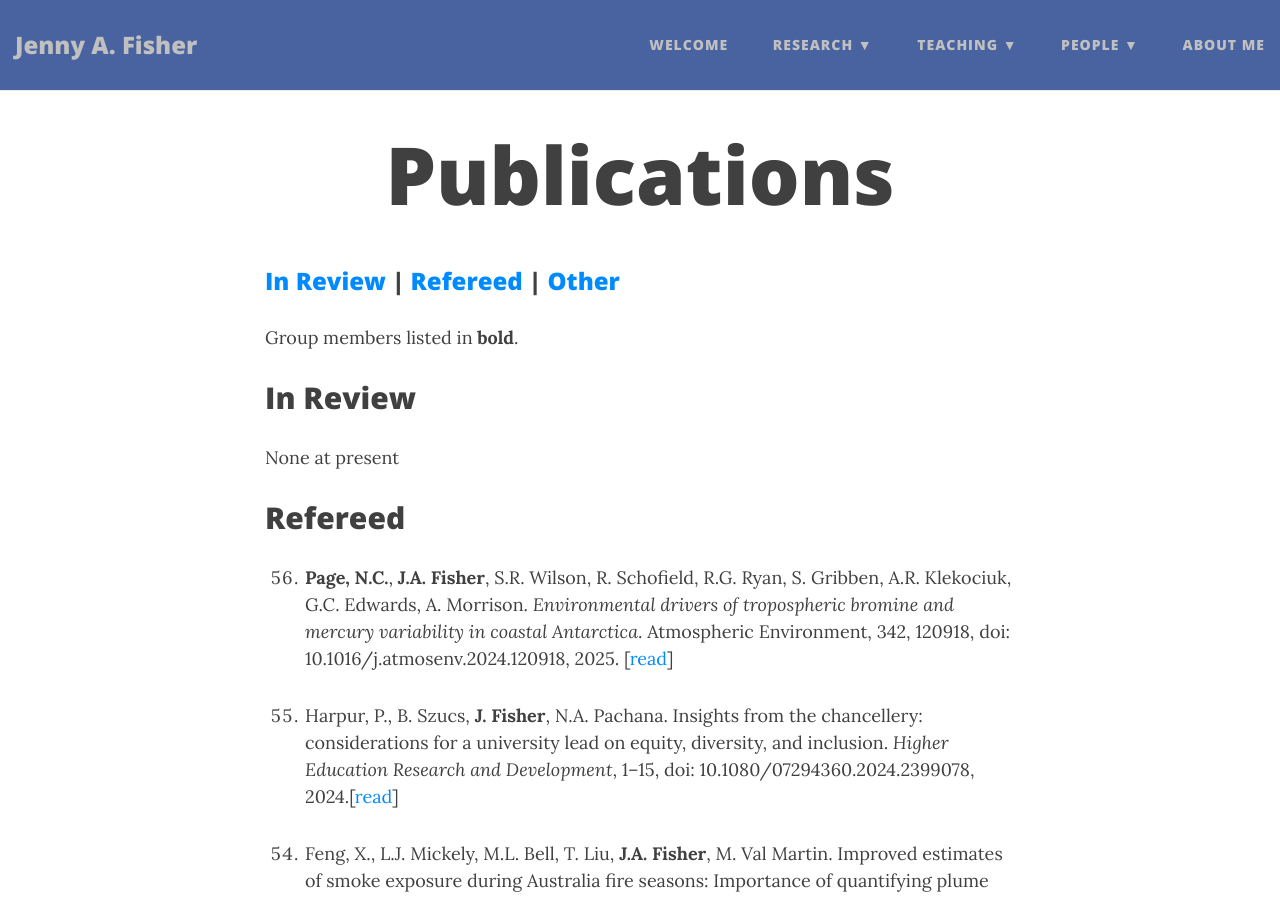
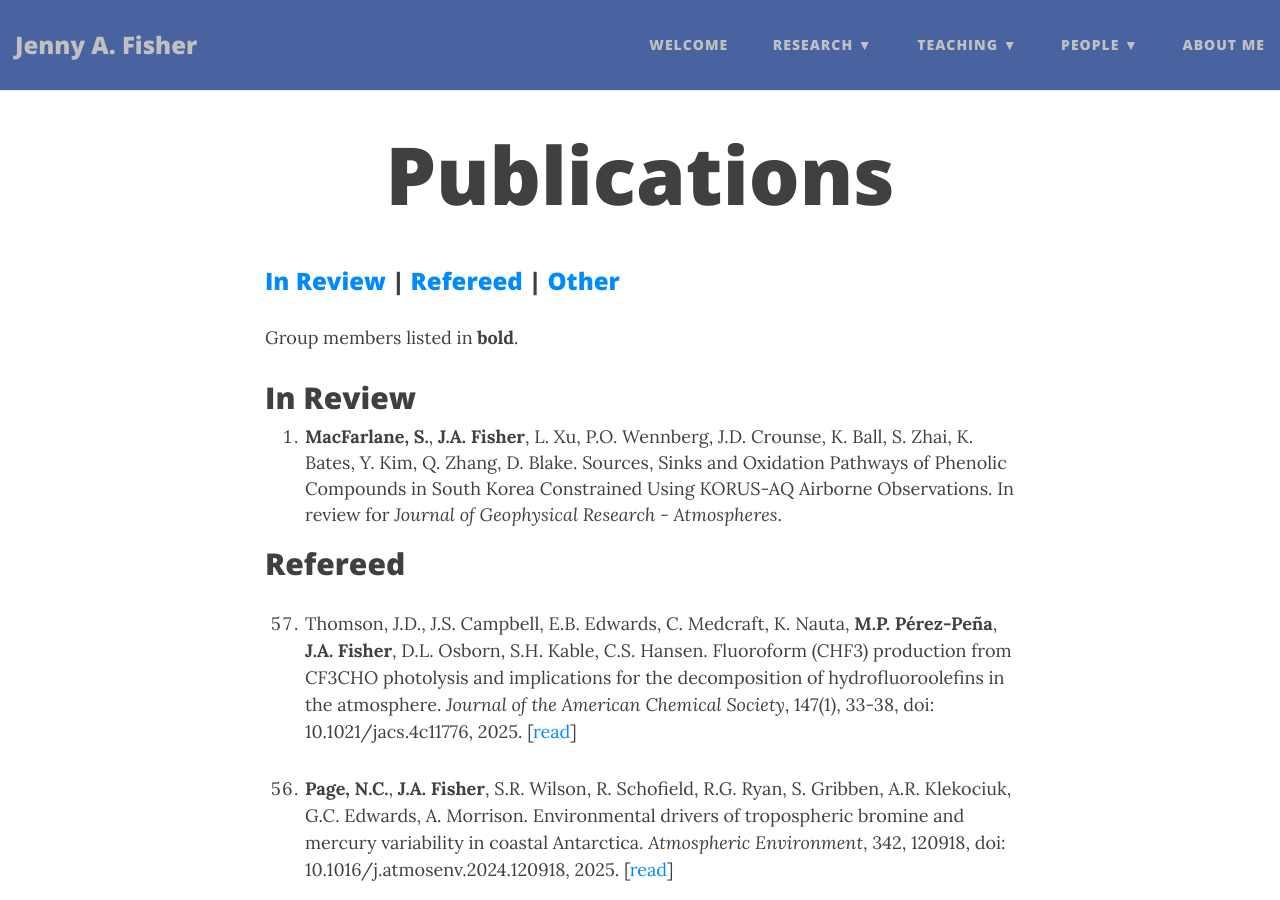
Before and after one commit to jennyfisher/jennyfisher.github.io, a Jekyll site: the page built from publications.md, in a window 1280 px wide and 900 px high. Built offline with Jekyll 4.4.1, drawn with Linux system fonts in a browser that asks for light colours; nearby versions of some CDN libraries.

Commit message:
Update publications.md

```diff
--- a/publications.md
+++ b/publications.md
@@ -9,12 +9,14 @@ Group members listed in **bold**.
 
 ## In Review
 
-None at present
+1. **MacFarlane, S.**, **J.A. Fisher**, L. Xu, P.O. Wennberg, J.D. Crounse, K. Ball, S. Zhai, K. Bates, Y. Kim, Q. Zhang, D. Blake. Sources, Sinks and Oxidation Pathways of Phenolic Compounds in South Korea Constrained Using KORUS-AQ Airborne Observations. In review for *Journal of Geophysical Research - Atmospheres*.
 
 
 ## Refereed
 
-1.	**Page, N.C.**, **J.A. Fisher**, S.R. Wilson, R. Schofield, R.G. Ryan, S. Gribben, A.R. Klekociuk, G.C. Edwards, A. Morrison. *Environmental drivers of tropospheric bromine and mercury variability in coastal Antarctica*. Atmospheric Environment, 342, 120918, doi: 10.1016/j.atmosenv.2024.120918, 2025. [[read](https://doi.org/10.1016/j.atmosenv.2024.120918)]
+1. Thomson, J.D., J.S. Campbell, E.B. Edwards, C. Medcraft, K. Nauta, **M.P. Pérez-Peña**, **J.A. Fisher**, D.L. Osborn, S.H. Kable, C.S. Hansen. Fluoroform (CHF3) production from CF3CHO photolysis and implications for the decomposition of hydrofluoroolefins in the atmosphere. *Journal of the American Chemical Society*, 147(1), 33-38, doi: 10.1021/jacs.4c11776, 2025. [[read](https://pubs.acs.org/doi/10.1021/jacs.4c11776)]
+
+1.	**Page, N.C.**, **J.A. Fisher**, S.R. Wilson, R. Schofield, R.G. Ryan, S. Gribben, A.R. Klekociuk, G.C. Edwards, A. Morrison. Environmental drivers of tropospheric bromine and mercury variability in coastal Antarctica. *Atmospheric Environment*, 342, 120918, doi: 10.1016/j.atmosenv.2024.120918, 2025. [[read](https://doi.org/10.1016/j.atmosenv.2024.120918)]
 
 2.	Harpur, P., B. Szucs, **J. Fisher**, N.A. Pachana. Insights from the chancellery: considerations for a university lead on equity, diversity, and inclusion. *Higher Education Research and Development*, 1–15, doi: 10.1080/07294360.2024.2399078, 2024.[[read](https://www.tandfonline.com/doi/full/10.1080/07294360.2024.2399078)]
 
```
